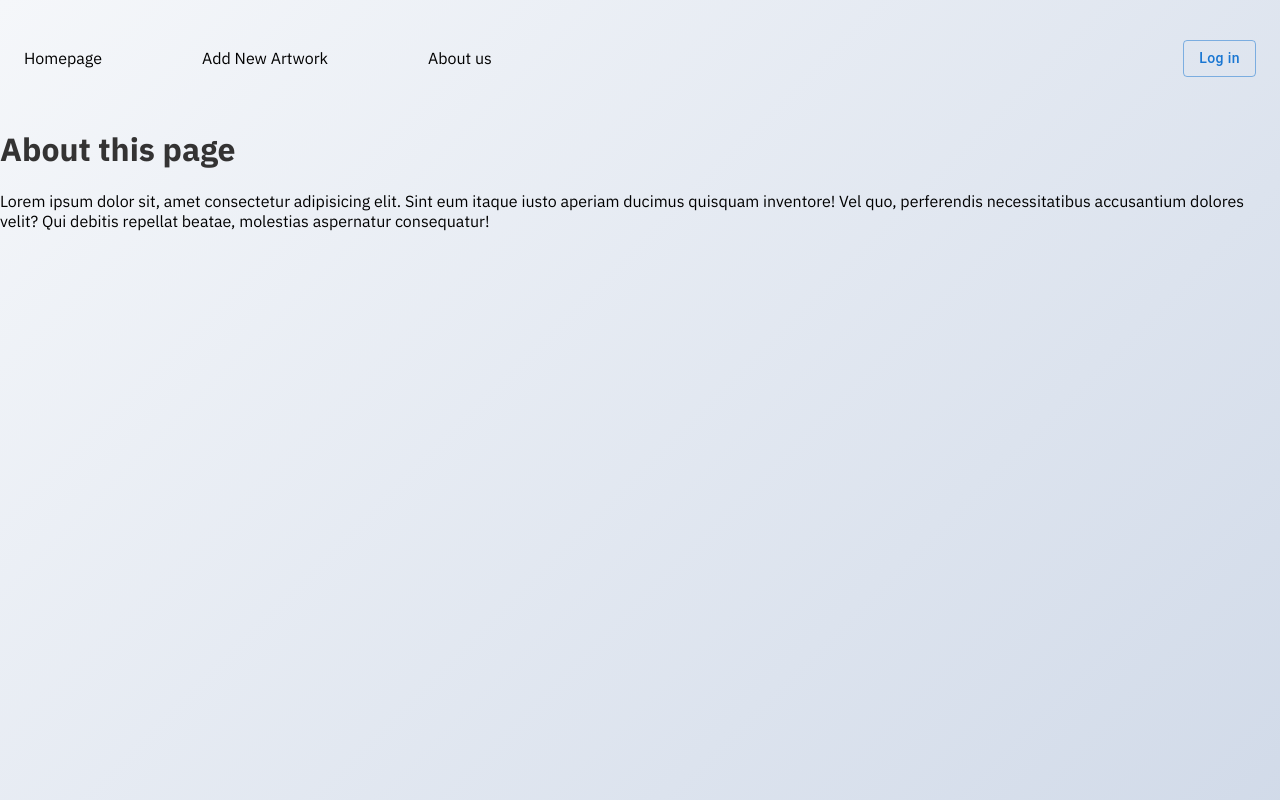
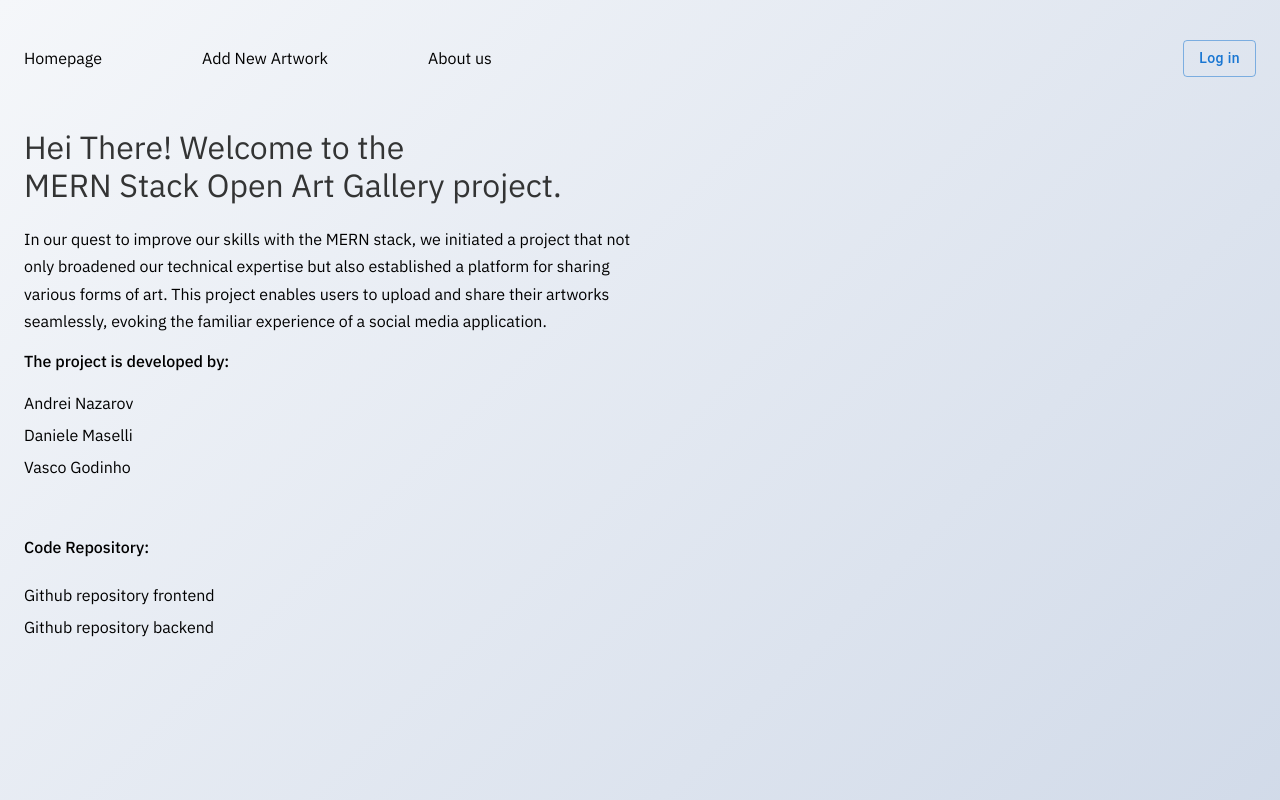
Before and after one commit to andrewnzrv/ironmedia-frontend, a React (Vite) app: page /about in a window 1280 px wide. Built offline with nearby package versions, Linux system fonts and the light colour scheme.

Commit message:
about styling

```diff
--- a/package.json
+++ b/package.json
@@ -18,6 +18,7 @@
     "jwt-decode": "^4.0.0",
     "react": "^18.2.0",
     "react-dom": "^18.2.0",
+    "react-icons": "^5.0.1",
     "react-router-dom": "^6.21.3"
   },
   "devDependencies": {
--- a/src/App.css
+++ b/src/App.css
@@ -47,7 +47,7 @@ body {
 }
 
 h1 {
-  color: rgb(52, 51, 51);
+  color: rgb(51, 52, 52);
 }
 
 li {
--- a/src/components/ArtCard.jsx
+++ b/src/components/ArtCard.jsx
@@ -11,8 +11,8 @@ import { useContext } from "react";
 import { AuthContext } from "../contexts/AuthContext";
 
 const ArtCard = ({ art }) => {
+  const { isAuthenticated, username, logout } = useContext(AuthContext);
 
-  const { isAuthenticated, username, logout } = useContext(AuthContext);
   /*  console.log(art); */
 
   return (
@@ -28,7 +28,7 @@ const ArtCard = ({ art }) => {
           avatar={<Avatar sx={{ bgcolor: blueGrey[300] }}></Avatar>}
           action={<IconButton></IconButton>} //add icon if u want
           title={<span style={{ color: "black" }}>{art.title}</span>}
-          //subheader={<span style={{ color: "black" }}>{art.username}</span>}
+          //subheader={<span style={{ color: "black" }}>{username}</span>}
         />
         <CardMedia
           component="img"
--- a/src/pages/About.jsx
+++ b/src/pages/About.jsx
@@ -1,14 +1,60 @@
+import { Container } from "@mui/material";
+import { FaGithub } from "react-icons/fa";
+import styles from "../styles/About.module.css";
+
 const About = () => {
   return (
     <>
-      <h1>About this page</h1>
+      <Container maxWidth="xl" className="container">
+        <h1 className={styles.header}>
+          Hei There! Welcome to the <br /> MERN Stack Open Art Gallery project.
+        </h1>
 
-      <p>
-        Lorem ipsum dolor sit, amet consectetur adipisicing elit. Sint eum
-        itaque iusto aperiam ducimus quisquam inventore! Vel quo, perferendis
-        necessitatibus accusantium dolores velit? Qui debitis repellat beatae,
-        molestias aspernatur consequatur!
-      </p>
+        <p className={styles.paragraph}>
+          In our quest to improve our skills with the MERN stack, we initiated a
+          project that not only broadened our technical expertise but also
+          established a platform for sharing various forms of art. This project
+          enables users to upload and share their artworks seamlessly, evoking
+          the familiar experience of a social media application.
+        </p>
+
+        <p className={styles.headerAuthor}>The project is developed by:</p>
+        <div className={styles.githubList}>
+          <div>
+            <a href="https://github.com/andreinazarov" target="_blank">
+              Andrei Nazarov
+            </a>
+          </div>
+          <div>
+            <a href="https://github.com/DanieleMaselli" target="_blank">
+              Daniele Maselli
+            </a>
+          </div>
+          <div>
+            <a href="https://github.com/VascoGodinho" target="_blank">
+              Vasco Godinho
+            </a>
+          </div>
+          <br />
+          <p className={styles.headerAuthor}>Code Repository:</p>
+          <div>
+            <a
+              href="https://github.com/andrewnzrv/ironmedia-frontend"
+              target="_blank"
+            >
+              Github repository frontend
+            </a>
+          </div>
+          <div>
+            <a
+              href="https://github.com/andrewnzrv/ironmedia-backend"
+              target="_blank"
+            >
+              Github repository backend
+            </a>
+          </div>
+        </div>
+      </Container>
     </>
   );
 };
--- /dev/null
+++ b/src/styles/About.module.css
@@ -0,0 +1,38 @@
+.header {
+  line-height: 1.2;
+  font-weight: 400;
+}
+.headerAuthor {
+  font-weight: 500;
+}
+.paragraph {
+  width: 50%;
+  line-height: 1.7;
+}
+
+.githubList {
+  text-decoration: none;
+  line-height: 2;
+  color: black;
+}
+
+a {
+  position: relative;
+  text-decoration: none;
+  color: inherit;
+}
+
+a::after {
+  content: "";
+  height: 2px;
+  width: 0;
+  background: #000000;
+  position: absolute;
+  left: 0;
+  bottom: -2px;
+  transition: width 0.3s ease;
+}
+
+a:hover::after {
+  width: 100%;
+}
```
Also changed, not shown: 1 other file (tests, documents, lock files or other folders).
